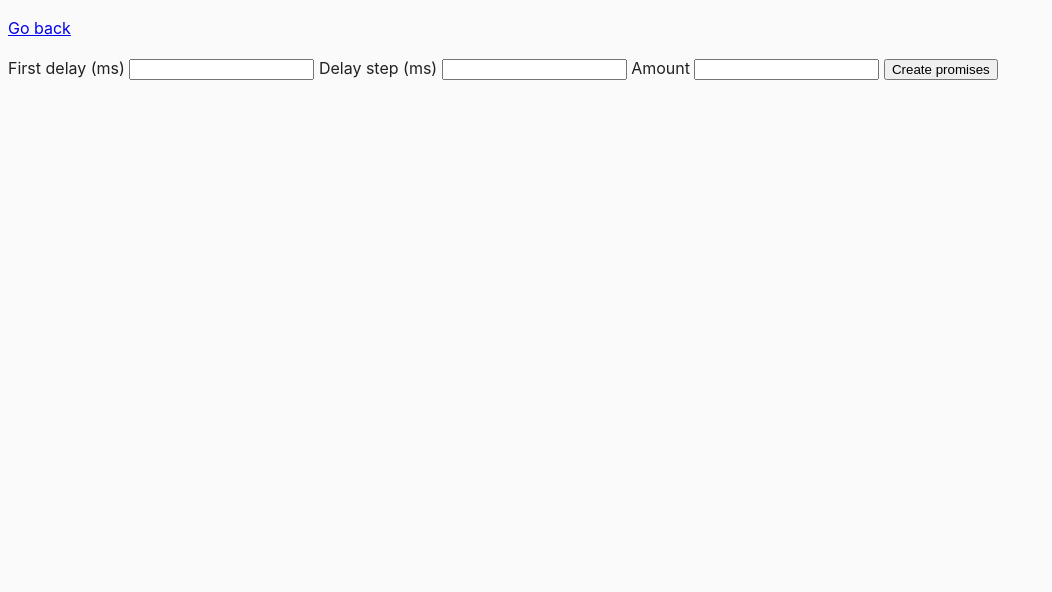
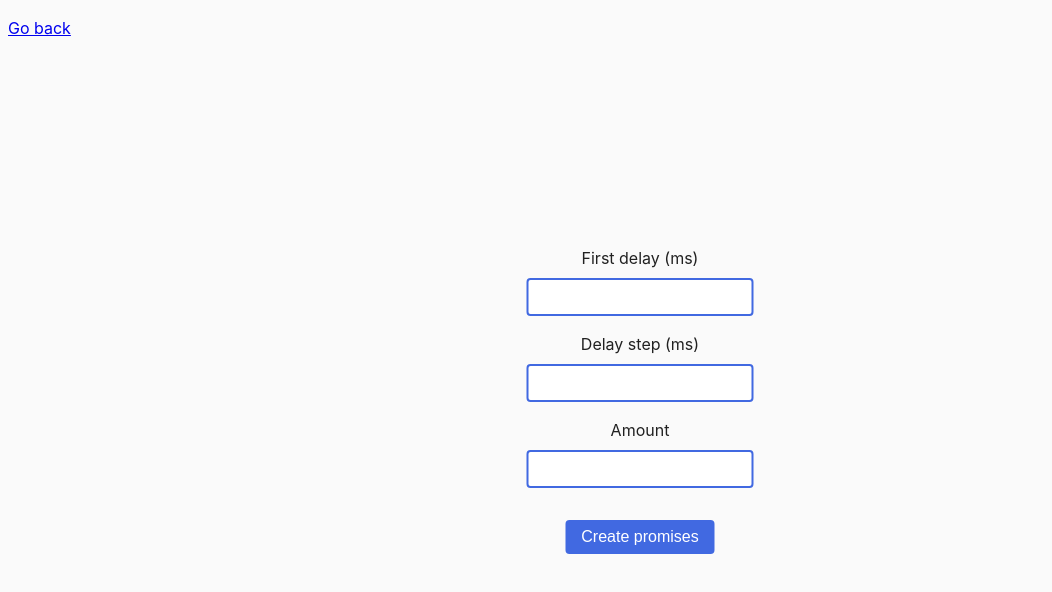
Before and after one commit to IhorKaren/goit-js-hw-09, a website built with Parcel: page src/03-promises.html in a window 1280 px wide. Shown: the whole page, without its empty margins (0-1052 px from the left). Built offline with nearby package versions, Linux system fonts and the light colour scheme.

Commit message:
promises

```diff
--- a/src/03-promises.html
+++ b/src/03-promises.html
@@ -8,23 +8,23 @@
   </head>
   <body>
     <p><a href="index.html">Go back</a></p>
-
+    <div class="form-box">
       <form class="form">
-      <label>
+        <label class="form__label">
           First delay (ms)
-        <input type="number" name="delay" required />
+          <input class="form__input" type="number" name="delay" required />
         </label>
-      <label>
+        <label class="form__label">
           Delay step (ms)
-        <input type="number" name="step" required />
+          <input class="form__input" type="number" name="step" required />
         </label>
-      <label>
+        <label class="form__label">
           Amount
-        <input type="number" name="amount" required />
+          <input class="form__input" type="number" name="amount" required />
         </label>
-      <button type="submit">Create promises</button>
+        <button class="form__button" type="submit">Create promises</button>
       </form>
-
+    </div>
     <script src="js/03-promises.js" type="module"></script>
   </body>
 </html>
--- a/src/css/common.css
+++ b/src/css/common.css
@@ -10,6 +10,7 @@ body {
   background-color: #fafafa;
   color: #212121;
   line-height: 1.5;
+  transition: background-color 300ms linear;
 }
 
 img {
@@ -23,7 +24,6 @@ img {
   top: 50%;
   left: 50%;
   transform: translate(-50%, -50%);
-
 }
 
 .color-switcher-btn {
@@ -50,8 +50,6 @@ img {
   background-color: gray;
   cursor: not-allowed;
 }
-
-
 
 /* Timer styles */
 
@@ -112,3 +110,44 @@ img {
   font-weight: bolder;
   color: gray;
 }
+
+/* Promises */
+
+.form-box {
+  position: absolute;
+  top: 50%;
+  left: 50%;
+  transform: translate(-50%, -50%);
+  text-align: center;
+}
+
+.form__label {
+  display: block;
+  margin-bottom: 16px;
+}
+
+.form__input {
+  display: block;
+  padding: 8px;
+  border: 2px solid royalblue;
+  border-radius: 4px;
+  font-size: 16px;
+  margin-top: 8px;
+}
+
+.form__button {
+  display: inline-block;
+  background-color: royalblue;
+  border: none;
+  border-radius: 4px;
+  color: #fff;
+  cursor: pointer;
+  font-size: 16px;
+  padding: 8px 16px;
+  margin-top: 16px;
+  transition: background-color 200ms ease;
+}
+
+.form__button:hover {
+  background-color: #222;
+}
--- a/src/js/03-promises.js
+++ b/src/js/03-promises.js
@@ -1,8 +1,52 @@
+import Notiflix from 'notiflix';
+
+const refs = {
+  form: document.querySelector('.form'),
+  delayEl: document.querySelector('[name="delay"]'),
+  stepEl: document.querySelector('[name="step"]'),
+  amountEl: document.querySelector('[name="amount"]'),
+};
+
+let timerId = null;
+let counter = 0;
+
+refs.form.addEventListener('submit', onFormSubmit);
+
+function onFormSubmit(e) {
+  e.preventDefault();
+
+  timerId = setInterval(() => {
+    if (counter === Number(refs.amountEl.value)) {
+      clearInterval(timerId);
+      counter = 0;
+      return;
+    }
+
+    counter += 1;
+
+    createPromise(
+      counter,
+      Number(refs.delayEl.value) + (counter - 1) * Number(refs.stepEl.value)
+    )
+      .then(({ position, delay }) => {
+        Notiflix.Notify.success(`Fulfilled promise ${position} in ${delay}ms`);
+      })
+      .catch(({ position, delay }) => {
+        Notiflix.Notify.failure(`Rejected promise ${position} in ${delay}ms`);
+      });
+  }, Number(refs.stepEl.value));
+}
+
 function createPromise(position, delay) {
-  const shouldResolve = Math.random() > 0.3;
-  if (shouldResolve) {
-    // Fulfill
-  } else {
-    // Reject
-  }
+  return new Promise((resolve, reject) => {
+    setTimeout(() => {
+      const shouldResolve = Math.random() > 0.3;
+
+      if (shouldResolve) {
+        resolve({ position, delay });
+      } else {
+        reject({ position, delay });
+      }
+    }, delay);
+  });
 }
```
Lines whose indentation alone changed are shown as unchanged.
